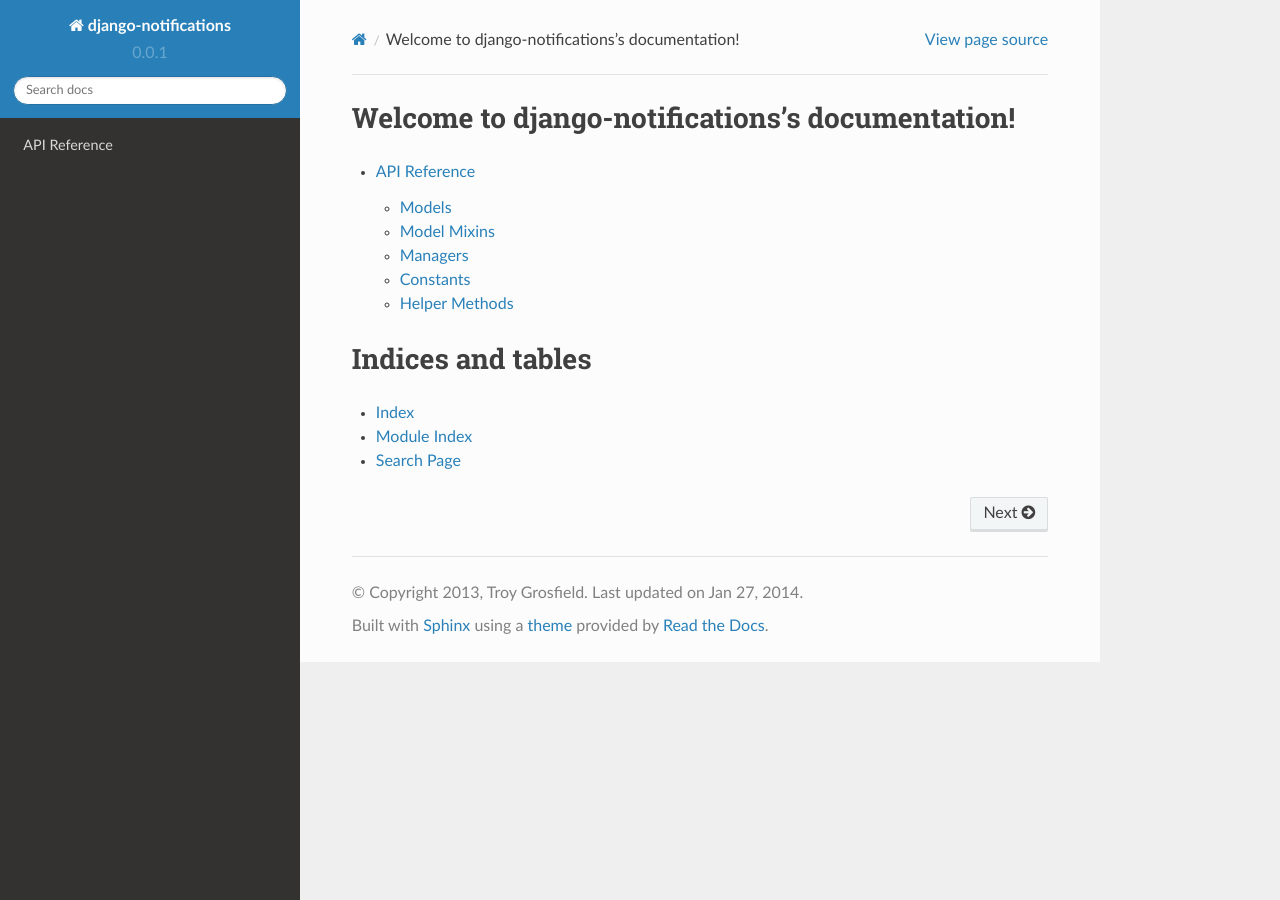
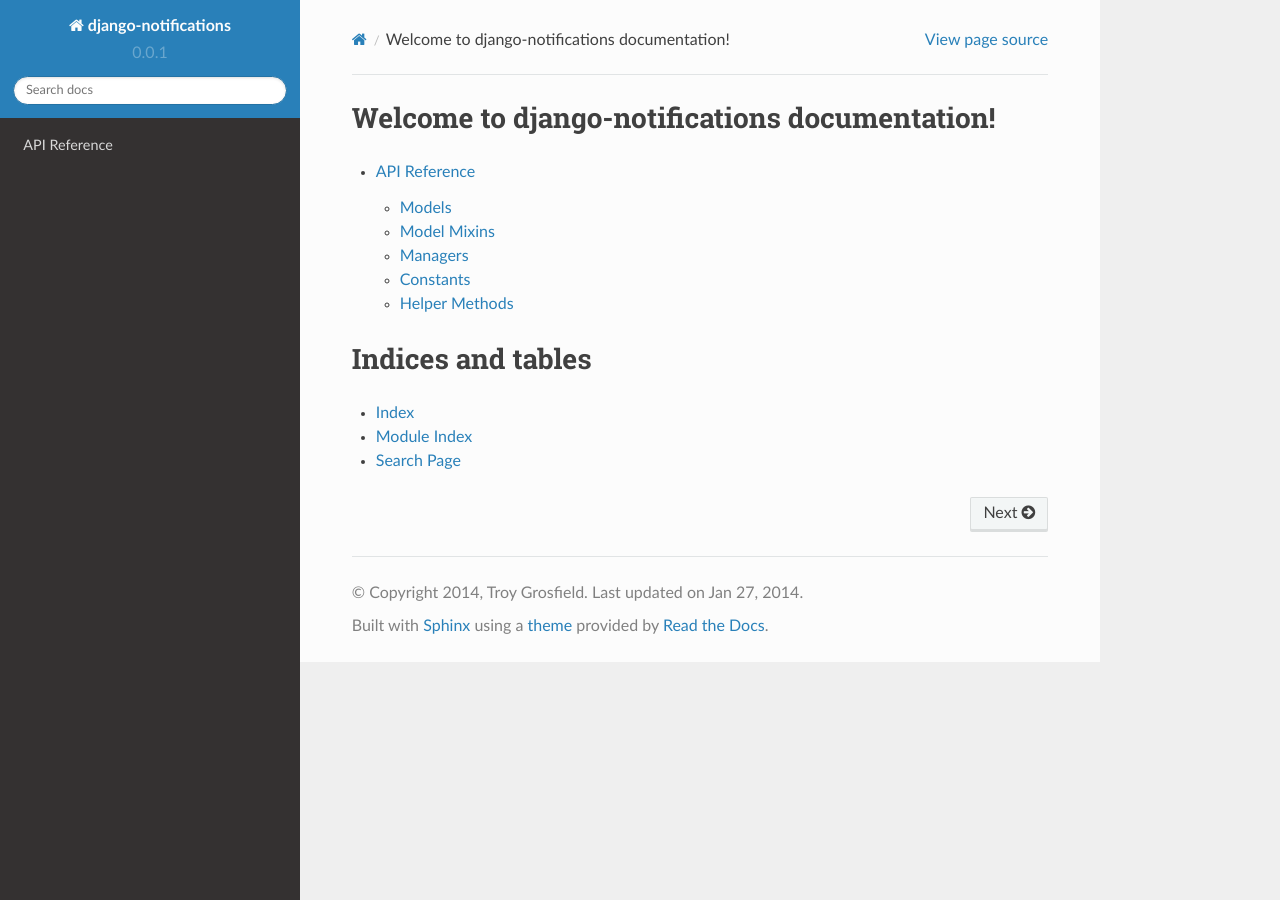
Before and after one commit to InfoAgeTech/django-activities, a Sphinx documentation site: the page built from docs/index.rst, in a window 1280 px wide. Built offline with Sphinx 7.4.7 and the Read the Docs theme 2.0.0, drawn with Linux system fonts in a browser that asks for light colours.

Commit message:
docs conf update

```diff
--- a/docs/conf.py
+++ b/docs/conf.py
@@ -10,8 +10,12 @@
 #
 # All configuration values have a default; values that are commented out
 # serve to show the default.
+from __future__ import unicode_literals
 
-import sys, os
+from datetime import date
+import os
+import sys
+
 
 os.environ['DJANGO_SETTINGS_MODULE'] = 'tests.settings'
 
@@ -52,8 +56,8 @@
 master_doc = 'index'
 
 # General information about the project.
-project = u'django-notifications'
-copyright = u'2013, Troy Grosfield'
+project = 'django-notifications'
+copyright = '{0}, Troy Grosfield'.format(date.today().year)
 
 # The version info for the project you're documenting, acts as replacement for
 # |version| and |release|, also used in various other places throughout the
@@ -193,8 +197,8 @@
 # Grouping the document tree into LaTeX files. List of tuples
 # (source start file, target name, title, author, documentclass [howto/manual]).
 latex_documents = [
-  ('index', 'django-notifications.tex', u'django-notifications Documentation',
-   u'Troy Grosfield', 'manual'),
+  ('index', 'django-notifications.tex', 'django-notifications Documentation',
+   'Troy Grosfield', 'manual'),
 ]
 
 # The name of an image file (relative to this directory) to place at the top of
@@ -223,7 +227,7 @@
 # One entry per manual page. List of tuples
 # (source start file, name, description, authors, manual section).
 man_pages = [
-    ('index', 'django-notifications', u'django-notifications Documentation',
+    ('index', 'django-notifications', 'django-notifications Documentation',
      [u'Troy Grosfield'], 1)
 ]
 
@@ -237,8 +241,8 @@
 # (source start file, target name, title, author,
 #  dir menu entry, description, category)
 texinfo_documents = [
-  ('index', 'django-notifications', u'django-notifications Documentation',
-   u'Troy Grosfield', 'django-notifications', 'One line description of project.',
+  ('index', 'django-notifications', 'django-notifications Documentation',
+   'Troy Grosfield', 'django-notifications', 'One line description of project.',
    'Miscellaneous'),
 ]
 
@@ -255,10 +259,10 @@
 # -- Options for Epub output ---------------------------------------------------
 
 # Bibliographic Dublin Core info.
-epub_title = u'django-notifications'
-epub_author = u'Troy Grosfield'
-epub_publisher = u'Troy Grosfield'
-epub_copyright = u'2013, Troy Grosfield'
+epub_title = 'django-notifications'
+epub_author = 'Troy Grosfield'
+epub_publisher = 'Troy Grosfield'
+epub_copyright = '{0}, Troy Grosfield'.format(date.today().year)
 
 # The language of the text. It defaults to the language option
 # or en if the language is not set.
--- a/docs/index.rst
+++ b/docs/index.rst
@@ -3,8 +3,8 @@
    You can adapt this file completely to your liking, but it should at least
    contain the root `toctree` directive.
 
-Welcome to django-notifications's documentation!
-================================================
+Welcome to django-notifications documentation!
+==============================================
 
 .. toctree::
    :maxdepth: 2
```
